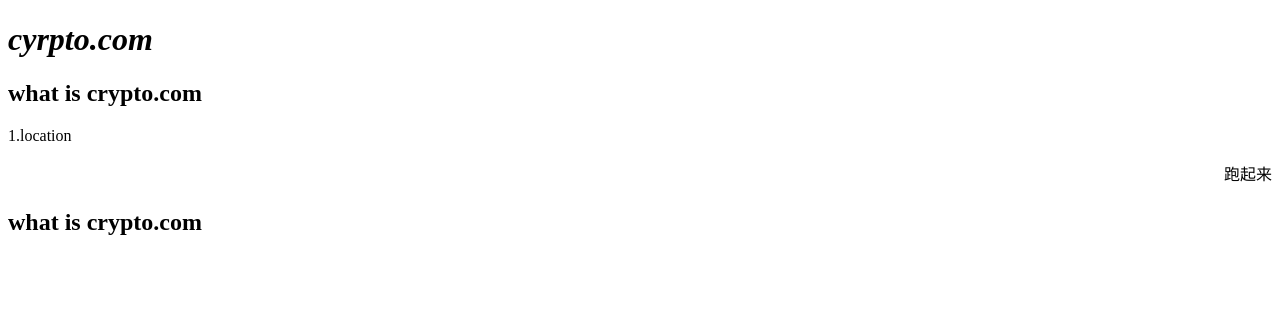
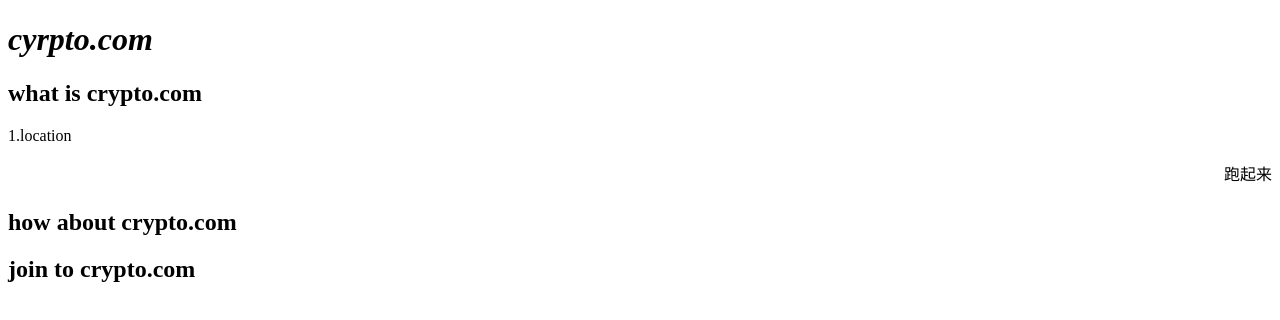
Before and after one commit to whut2016/whut2016.github.io, a plain HTML site: page index.html in a window 1280 px wide. Drawn offline with Linux system fonts and the light colour scheme.

Commit message:
html fix

```diff
--- a/index.html
+++ b/index.html
@@ -28,6 +28,7 @@
   </tr>
 </table>
 -->
-<h2>what is crypto.com</h2>
+<h2>how about crypto.com</h2>
+<h2>join to crypto.com</h2>
 </body>
 </html>
```
